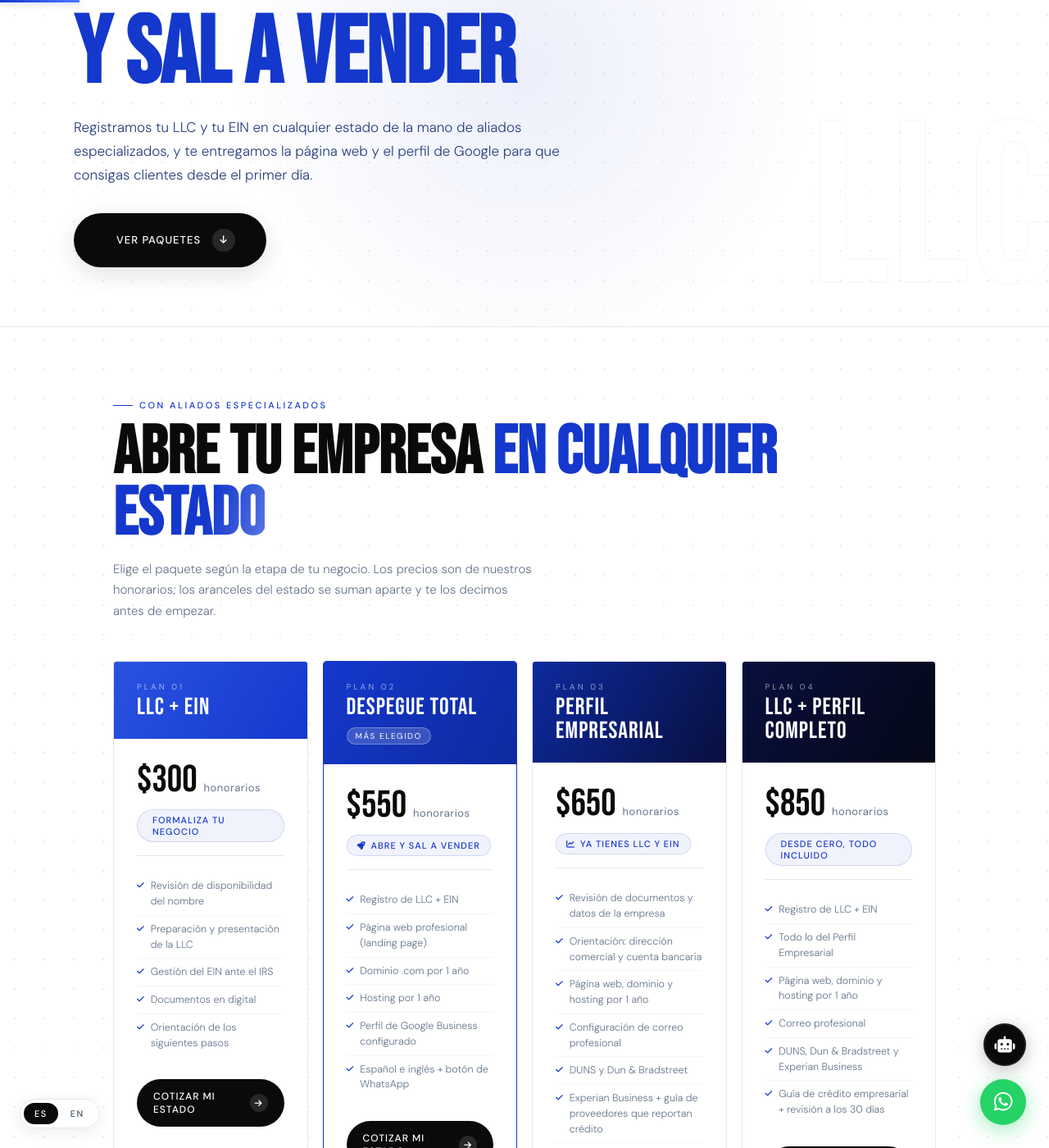
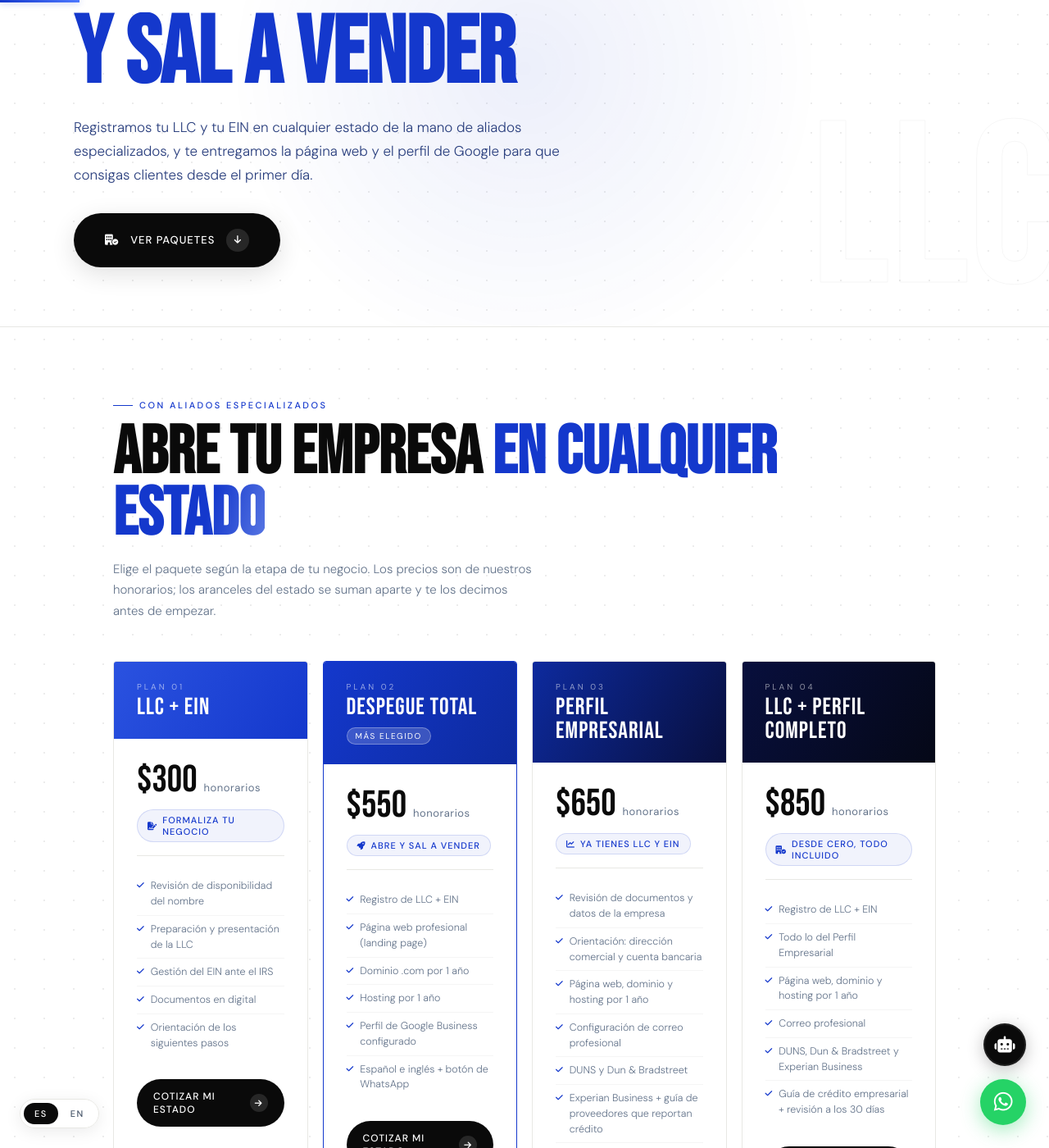
Before and after one commit to quasarworksco/dgpglobal, a Jekyll site: the page built from registro-de-empresas/index.html, in a window 1280 px wide and 1400 px high, scrolled down 307 px. Shown: the whole window at 82% size. Built offline with Jekyll 4.4.1, drawn with Linux system fonts in a browser that asks for light colours.

Commit message:
Icons: regenerate Font Awesome subset with the icons used on the LLC page
Co-Authored-By: Claude Opus 5.5 <noreply@anthropic.com>
Claude-Session: https://claude.ai/code/session_01VoYEJNsBSvedof2kGxVZNS

```diff
--- a/assets/fa/fa.css
+++ b/assets/fa/fa.css
@@ -7,7 +7,6 @@
 @font-face{font-family:"Font Awesome 6 Free";font-style:normal;font-weight:400;font-display:block;src:url(fa-regular-400.woff2) format("woff2")}
 @font-face{font-family:"Font Awesome 6 Brands";font-style:normal;font-weight:400;font-display:block;src:url(fa-brands-400.woff2) format("woff2")}
 .fa-address-card::before{content:"\f2bb"}
-.fa-amazon::before{content:"\f270"}
 .fa-arrow-down::before{content:"\f063"}
 .fa-arrow-left::before{content:"\f060"}
 .fa-arrow-right::before{content:"\f061"}
@@ -20,6 +19,7 @@
 .fa-briefcase::before{content:"\f0b1"}
 .fa-broom::before{content:"\f51a"}
 .fa-building::before{content:"\f1ad"}
+.fa-building-circle-check::before{content:"\e4d2"}
 .fa-building-columns::before{content:"\f19c"}
 .fa-calculator::before{content:"\f1ec"}
 .fa-calendar-check::before{content:"\f274"}
@@ -39,13 +39,13 @@
 .fa-comments::before{content:"\f086"}
 .fa-credit-card::before{content:"\f09d"}
 .fa-earth-americas::before{content:"\f57d"}
-.fa-ebay::before{content:"\f4f4"}
 .fa-envelope::before{content:"\f0e0"}
 .fa-facebook-f::before{content:"\f39e"}
+.fa-facebook-messenger::before{content:"\f39f"}
 .fa-file-circle-check::before{content:"\e5a0"}
 .fa-file-invoice-dollar::before{content:"\f571"}
 .fa-file-pen::before{content:"\f31c"}
-.fa-file-shield::before{content:"\e4f0"}
+.fa-file-signature::before{content:"\f573"}
 .fa-fire::before{content:"\f06d"}
 .fa-flag-usa::before{content:"\f74d"}
 .fa-gauge-high::before{content:"\f625"}
@@ -66,7 +66,7 @@
 .fa-id-card::before{content:"\f2c2"}
 .fa-images::before{content:"\f302"}
 .fa-instagram::before{content:"\f16d"}
-.fa-key::before{content:"\f084"}
+.fa-landmark::before{content:"\f66f"}
 .fa-language::before{content:"\f1ab"}
 .fa-laptop::before{content:"\f109"}
 .fa-laptop-code::before{content:"\f5fc"}
@@ -84,6 +84,7 @@
 .fa-paper-plane::before{content:"\f1d8"}
 .fa-pen::before{content:"\f304"}
 .fa-pen-nib::before{content:"\f5ad"}
+.fa-pen-ruler::before{content:"\f5ae"}
 .fa-percent::before{content:"\25"}
 .fa-phone::before{content:"\f095"}
 .fa-plane-arrival::before{content:"\f5af"}
@@ -93,17 +94,18 @@
 .fa-receipt::before{content:"\f543"}
 .fa-robot::before{content:"\f544"}
 .fa-rocket::before{content:"\f135"}
+.fa-scale-balanced::before{content:"\f24e"}
 .fa-screwdriver-wrench::before{content:"\f7d9"}
 .fa-seedling::before{content:"\f4d8"}
 .fa-server::before{content:"\f233"}
 .fa-share-nodes::before{content:"\f1e0"}
 .fa-shield-halved::before{content:"\f3ed"}
-.fa-shopify::before{content:"\e057"}
 .fa-sliders::before{content:"\f1de"}
 .fa-stamp::before{content:"\f5bf"}
 .fa-star::before{content:"\f005"}
 .fa-store::before{content:"\f54e"}
 .fa-sun::before{content:"\f185"}
+.fa-tag::before{content:"\f02b"}
 .fa-tags::before{content:"\f02c"}
 .fa-tiktok::before{content:"\e07b"}
 .fa-triangle-exclamation::before{content:"\f071"}
```
Also changed, not shown: assets/fa/fa-brands-400.woff2, assets/fa/fa-solid-900.woff2.
